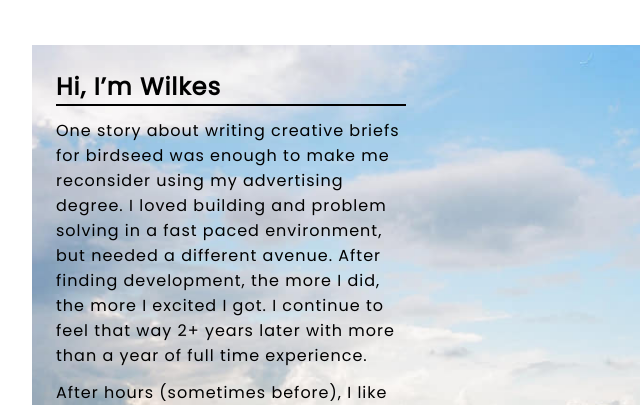
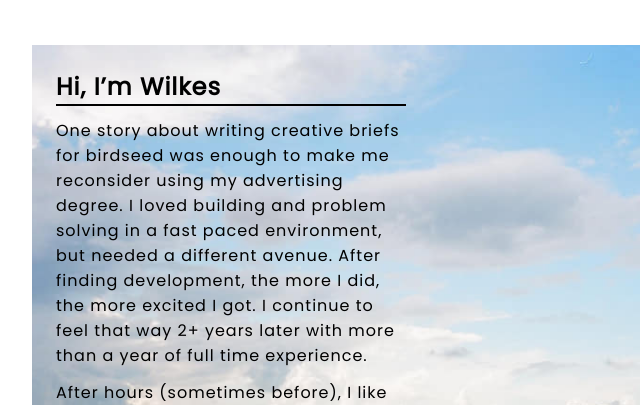
Before and after one commit to boothaw/awilkesbooth, a plain HTML site: page index.html in a window 1280 px wide. Shown: the part 918-1323 px from the top of the page, 158-798 px from the left. Drawn offline with Linux system fonts and the light colour scheme; no server answers.

Commit message:
type O fix

```diff
--- a/index.html
+++ b/index.html
@@ -72,7 +72,7 @@
               <p>
                 One story about writing creative briefs for birdseed was enough to make me reconsider using my advertising degree.
                  I loved building and problem solving in a fast paced environment, but needed a different avenue.
-                  After finding development, the more I did, the more I excited I got. I continue to feel that way 2+ years later with more than a year of full time experience.
+                  After finding development, the more I did, the more excited I got. I continue to feel that way 2+ years later with more than a year of full time experience.
               </p>
               <p>
                 After hours (sometimes before), I like to surf.
```
Also changed, not shown: 1 other file.
